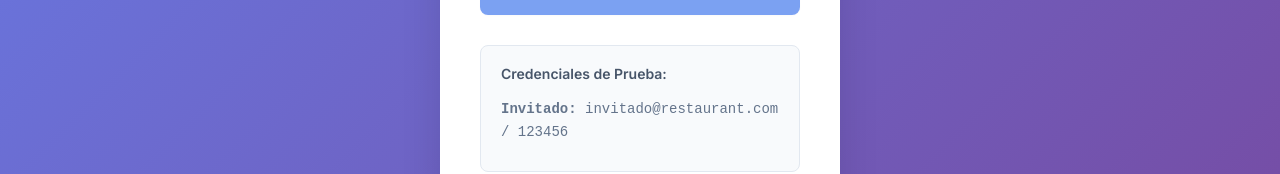
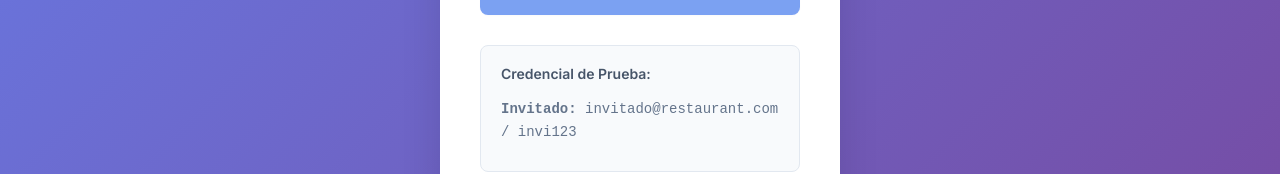
Before and after one commit to marchena290/restaurante_pro_frontend, an Angular app: page /login in a window 1280 px wide. Shown: the part 489-663 px from the top of the page. Built offline with nearby package versions, Linux system fonts and the light colour scheme.

Commit message:
Updates for production

```diff
--- a/src/app/components/login/login.component.ts
+++ b/src/app/components/login/login.component.ts
@@ -63,9 +63,9 @@ import { AuthService } from '../../services/auth.service';
         </form>
 
         <div class="demo-credentials">
-          <h3>Credenciales de Prueba:</h3>
+          <h3>Credencial de Prueba:</h3>
           <div class="credential-item">
-            <strong>Invitado:</strong> invitado&#64;restaurant.com / 123456
+            <strong>Invitado:</strong> invitado&#64;restaurant.com / invi123
           </div>
         </div>
       </div>
```
